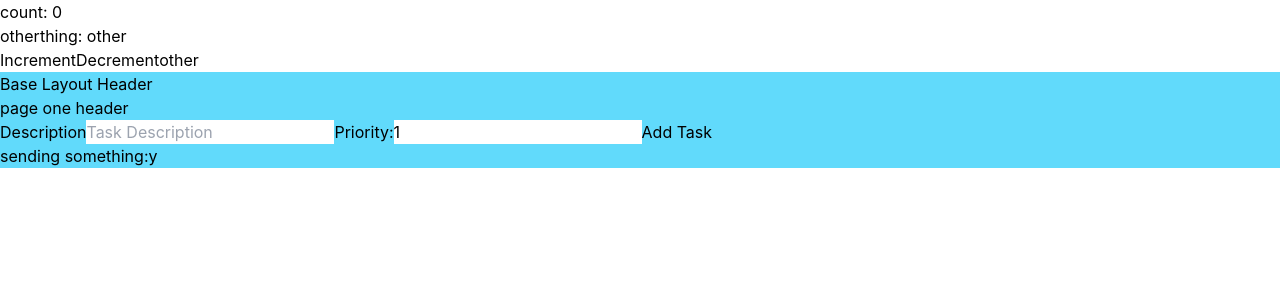
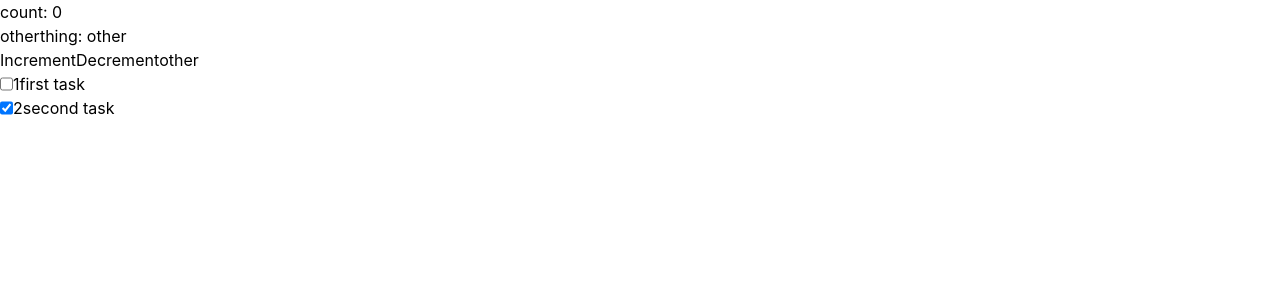
Before and after one commit to neilfr/nf-todos, a React (Create React App) app: page / in a window 1280 px wide. Shown: the top 300 px of the page. Built offline with nearby package versions, Linux system fonts and the light colour scheme.

Commit message:
switching to more complete tasklist context

```diff
--- a/src/components/AnotherComponent.js
+++ b/src/components/AnotherComponent.js
@@ -1,13 +1,29 @@
-import React, {useContext} from 'react'
-import TaskListProvider, {TaskListContext, useTaskList} from "../context/TaskListContext";
+import React from 'react'
+import {useTaskList} from "../context/TaskListContext";
+import {Task} from "../stories/Task";
 
 export const AnotherComponent = () => {
 
-    const foo = useTaskList()
-
+    // const taskListContext = useTaskList()
+    //
+    // return taskListContext.getTaskList2.length>0 ? (
+    //         <div className="pb-2">
+    //             {taskListContext.getTaskList2.map( (task) => {
+    //                 return (
+    //                     // <p>{task}</p>
+    //                     <Task
+    //                         key={task.id}
+    //                         task={task}
+    //                     />
+    //                 )
+    //             })}
+    //         </div>
+    //     ): (
+    //         <div>Enter a task</div>
+    // )
     return (
         <div>
-            <p>sending something:{foo.x}</p>
+            foo
         </div>
     )
 
--- /dev/null
+++ b/src/components/Foo.js
@@ -0,0 +1,28 @@
+import React from 'react'
+import {useLocation} from "react-router-dom";
+
+export const Foo = () => {
+
+    const location = useLocation()
+    const task = location.state.task
+    const updateTaskPriority = () => {
+        console.log("update task priority")
+    }
+
+    const updateTaskDescription = () => {
+        console.log("update task description")
+    }
+
+    return (
+        <div>
+            <div>
+                <label htmlFor={"priority"}>Priority: </label>
+                <input id="priority" type={"number"} min={"0"} value={task.priority} onChange={updateTaskPriority}/>
+            </div>
+            <div>
+                <label htmlFor={"description"}>Description: </label>
+                <input id="description" type={"text"} value={task.description} onChange={updateTaskDescription}/>
+            </div>
+        </div>
+    )
+}
--- a/src/context/TaskContext.js
+++ b/src/context/TaskContext.js
@@ -1,3 +1,26 @@
-import {createContext} from 'react'
+import {createContext, useContext, useState} from 'react'
 
 export const TaskContext = createContext()
+
+const TaskProvider = ({
+    children
+}) => {
+    const [getTask, setTask] = useState([])
+
+    return (
+        <TaskContext.Provider value={{}}>
+            {children}
+        </TaskContext.Provider>
+    )
+}
+
+export const useTask = () => {
+    const context = useContext(TaskContext)
+    if (context === undefined) {
+        throw new Error(
+            'also not working'
+        )
+    }
+    return context
+}
+export default TaskProvider
--- a/src/context/TaskListContext.js
+++ b/src/context/TaskListContext.js
@@ -1,25 +1,35 @@
-import React, {createContext, useContext} from "react";
+import React, {useState, createContext} from "react";
 
 export const TaskListContext = createContext()
 
-const TaskListProvider = ({
+export const TaskListProvider = ({
     children
-                          }) => {
+}) => {
+    const [getTaskList, setTaskList] = useState([
+        {
+            id:0,
+            priority:1,
+            description:'first task',
+            complete: false
+        },
+        {
+            id:1,
+            priority:2,
+            description:'second task',
+            complete: true
+        }
+    ])
+
+    const updateTaskCompleteStatus = (taskId) => {
+        const updatedTaskList = getTaskList.map((task)=>{
+            return taskId === task.id ? {...task, complete:!task.complete} : task
+        })
+        setTaskList(updatedTaskList)
+    }
 
     return (
-        <TaskListContext.Provider value={{x:'y'}}>
+        <TaskListContext.Provider value={{tasks:getTaskList, updateTaskCompleteStatus}}>
             {children}
         </TaskListContext.Provider>
     )
 }
-
-export const useTaskList = () => {
-    const context = useContext(TaskListContext)
-    if (context === undefined) {
-        throw new Error(
-            'not working'
-        )
-    }
-    return context
-}
-export default TaskListProvider
--- a/src/layouts/Base.jsx
+++ b/src/layouts/Base.jsx
@@ -1,9 +1,9 @@
-import MainPage from "../pages/MainPage"
-import {BrowserRouter, Routes, Route} from "react-router-dom"
-import {EditTaskPage} from "../pages/EditTaskPage"
 import React, {useState} from "react";
-import {TaskContext} from "../context/TaskContext";
-import {TaskListContext} from "../context/TaskListContext";
+import {TaskListProvider} from "../context/TaskListContext";
+import {TaskList} from "../stories/TaskList";
+import {BrowserRouter} from "react-router-dom";
+import {Route, Routes} from "react-router";
+import {Foo} from "../components/Foo";
 
 
 const Base = () => {
@@ -43,19 +43,30 @@ const Base = () => {
     }
 
     return (
-        <TaskListContext.Provider value={{getTaskList, setTaskList, updateTaskList, sortTaskList}}>
-            <TaskContext.Provider value={{getTask, setTask}}>
-                <div className="base-layout">
-                    <h1 className="bg-red">Base Layout Header</h1>
-                    <BrowserRouter>
-                        <Routes>
-                            <Route path="/" element={<MainPage/>}/>
-                            <Route path="/edit" element={<EditTaskPage/>}/>
-                        </Routes>
-                    </BrowserRouter>
-                </div>
-            </TaskContext.Provider>
-        </TaskListContext.Provider>
+        <TaskListProvider>
+            <BrowserRouter>
+                <Routes>
+                    <Route path = "/" element={<TaskList/>}/>
+                    <Route path = "/edit" element={<Foo/>}/>
+                </Routes>
+            </BrowserRouter>
+        </TaskListProvider>
     )
+
+    // return (
+    //     <TaskListContext.Provider value={{getTaskList, setTaskList, updateTaskList, sortTaskList}}>
+    //         <TaskContext.Provider value={{getTask, setTask}}>
+    //             <div className="base-layout">
+    //                 <h1 className="bg-red">Base Layout Header</h1>
+    //                 <BrowserRouter>
+    //                     <Routes>
+    //                         <Route path="/" element={<MainPage/>}/>
+    //                         <Route path="/edit" element={<EditTaskPage/>}/>
+    //                     </Routes>
+    //                 </BrowserRouter>
+    //             </div>
+    //         </TaskContext.Provider>
+    //     </TaskListContext.Provider>
+    // )
 }
 export default Base
--- a/src/stories/TaskList.jsx
+++ b/src/stories/TaskList.jsx
@@ -1,28 +1,30 @@
-import React, {useContext, useEffect, useState} from 'react'
-import {Task} from "./Task";
-import TaskListProvider, {TaskListContext} from "../context/TaskListContext";
-import {AnotherComponent} from "../components/AnotherComponent";
+import React, {useContext} from 'react'
+import {TaskListContext} from "../context/TaskListContext";
+import {useNavigate} from "react-router-dom";
 
 export const TaskList= () => {
-    const {getTaskList} = useContext(TaskListContext)
+    const {tasks, updateTaskCompleteStatus} = useContext(TaskListContext)
+
+    let navigate = useNavigate()
+
+    const editTask = (task) => {
+        console.log("task is:",task)
+        navigate("/edit", {state:{task}})
+    }
+
     return (
-        <TaskListProvider>
-            <AnotherComponent/>
-        </TaskListProvider>
+        <div>
+            {tasks.map( (task) => {
+                return (
+                    <div key={task.id} className={"flex"}>
+                        <input type={"checkbox"} checked={task.complete} onChange={()=>updateTaskCompleteStatus(task.id)}/>
+                        <div onClick={()=>{editTask(task)}}>
+                            <span>{task.priority}</span>
+                            <span>{task.description}</span>
+                        </div>
+                    </div>
+                )
+            })}
+        </div>
     )
-
-    // return getTaskList.length>0 ? (
-    //         <div className="pb-2">
-    //             {getTaskList.map( (task) => {
-    //                 return (
-    //                     <Task
-    //                         key={task.id}
-    //                         task={task}
-    //                     />
-    //                 )
-    //             })}
-    //         </div>
-    //     ): (
-    //         <div>Enter a task</div>
-    // )
 }
```
